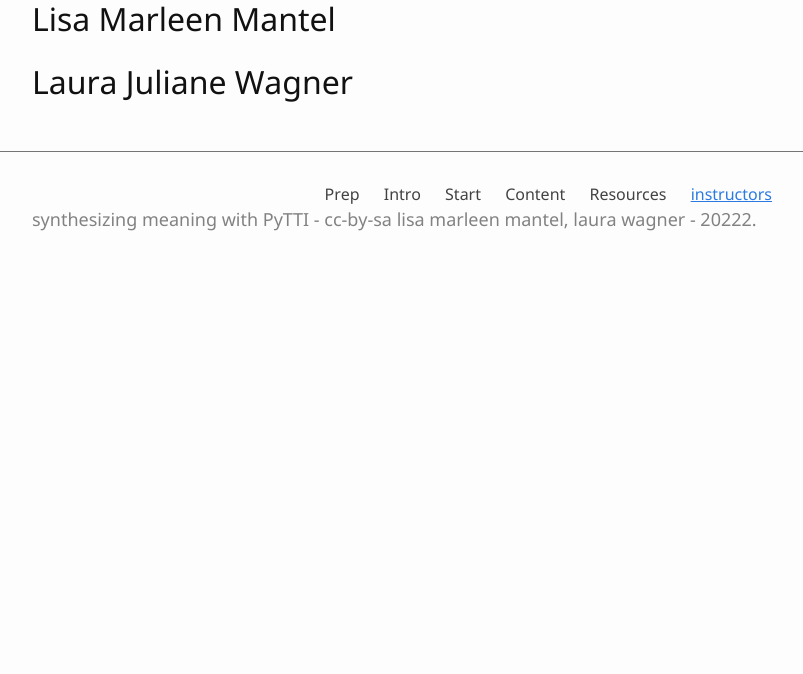
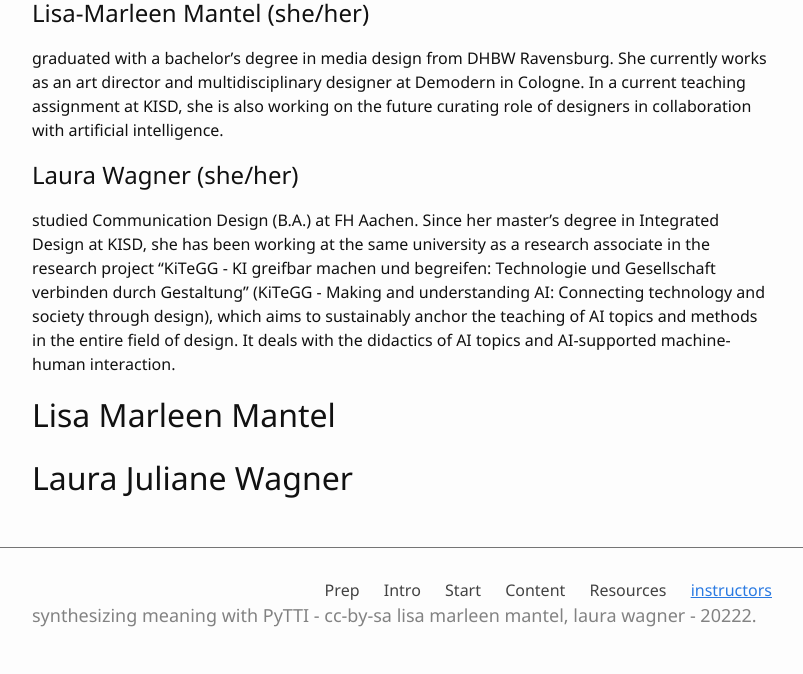
Before and after one commit to laurajul/pytti-workshop, a Jekyll site: the page built from 5-instructors.md, in a window 1280 px wide. Shown: the part 468-1142 px from the top of the page, without its empty margins (238-1041 px from the left). Built offline with Jekyll 4.4.1, drawn with Linux system fonts in a browser that asks for light colours; before the commit the page ends 900 px from its top, so only the background shows below that.

Commit message:
Update 5-instructors.md

```diff
--- a/5-instructors.md
+++ b/5-instructors.md
@@ -6,5 +6,11 @@ nav: true
 
 ![L L-Profile-square](https://user-images.githubusercontent.com/50640199/170193181-1825deb6-48b8-43bc-8df7-b02a93312d79.jpg)
 
+
+## Lisa-Marleen Mantel (she/her)
+graduated with a bachelor's degree in media design from DHBW Ravensburg. She currently works as an art director and multidisciplinary designer at Demodern in Cologne. In a current teaching assignment at KISD, she is also working on the future curating role of designers in collaboration with artificial intelligence.
+## Laura Wagner (she/her)
+studied Communication Design (B.A.) at FH Aachen. Since her master's degree in Integrated Design at KISD, she has been working at the same university as a research associate in the research project "KiTeGG - KI greifbar machen und begreifen: Technologie und Gesellschaft verbinden durch Gestaltung" (KiTeGG - Making and understanding AI: Connecting technology and society through design), which aims to sustainably anchor the teaching of AI topics and methods in the entire field of design. It deals with the didactics of AI topics and AI-supported machine-human interaction.
+
 # Lisa Marleen Mantel
 # Laura Juliane Wagner
```
